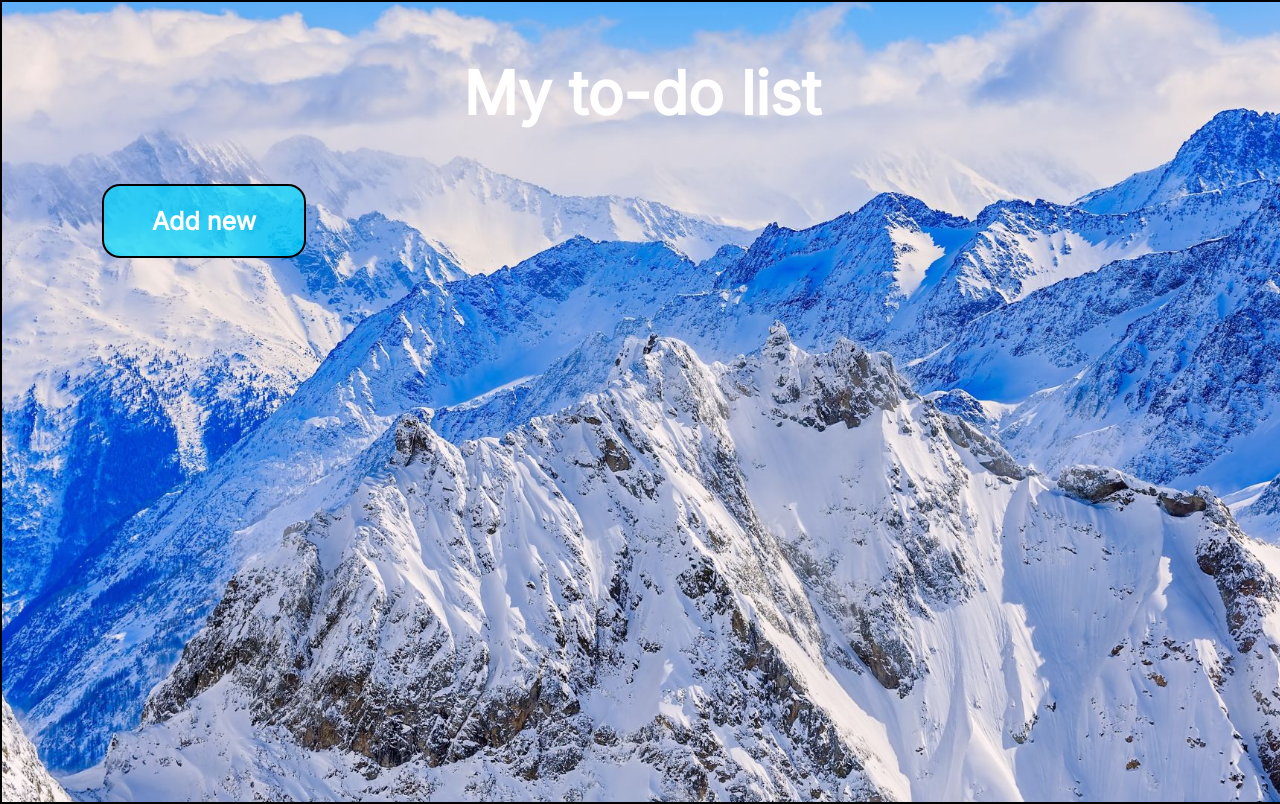
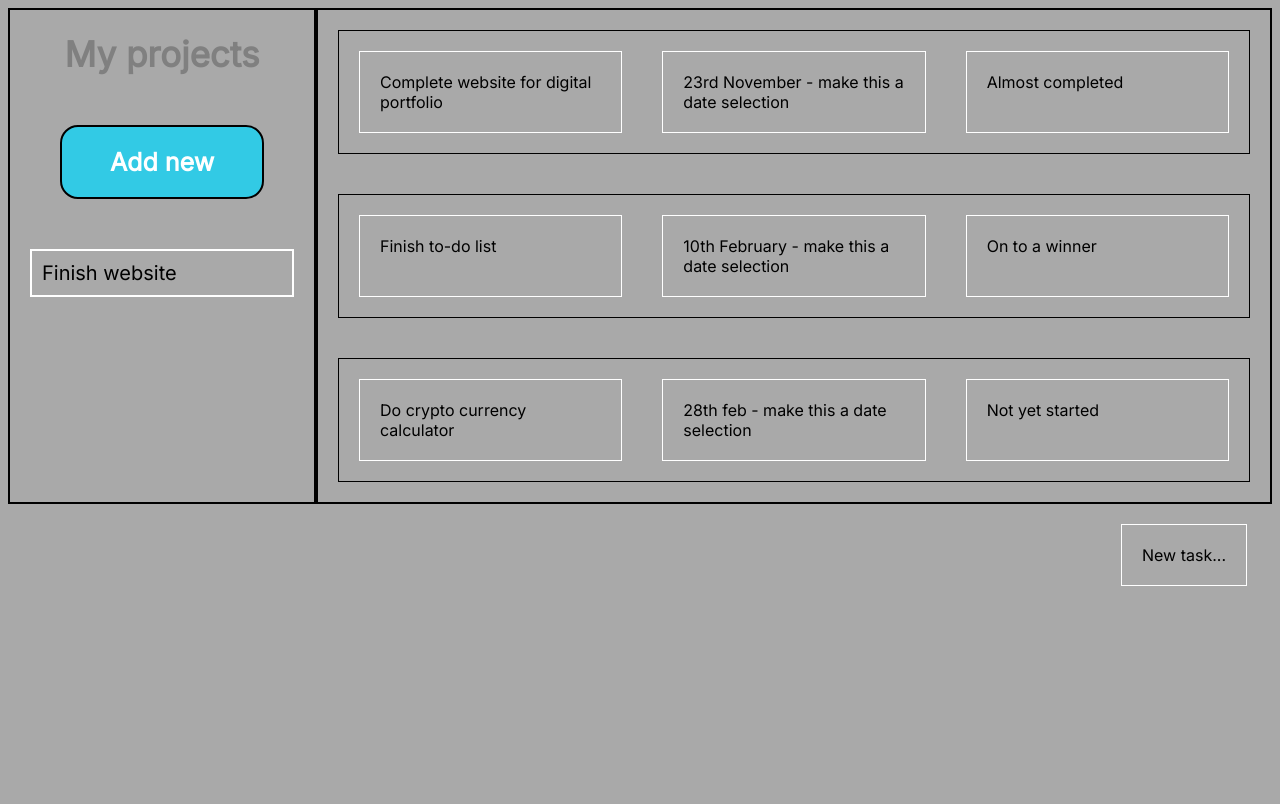
Before and after one commit to iainbrux/to-do.js, a plain HTML site: page index.html in a window 1280 px wide. Drawn offline with Linux system fonts and the light colour scheme.

Commit message:
app redesign

```diff
--- a/index.html
+++ b/index.html
@@ -10,16 +10,41 @@
 <body>
     <div class="content">
         <div class="container">
-            <header>
-                <h1>My to-do list</h1>
-            </header>
-            <section class="add-new">
-                <div class="title">Add new</div>
-            </section>
-            <section class="list">
+            <div class="side-bar">
+                <header>
+                    <h1>My projects</h1>
+                </header>
+                <section class="add-new">
+                    <div class="title">Add new</div>
+                </section>
+                <section class="projects">
+                    <div class="title">Finish website</div>
+                </section>
+            </div>
 
+            <section class="tasks">
+                <div class="task">
+                    <div class="description">Complete website for digital portfolio</div>
+                    <div class="due">23rd November - make this a date selection</div>
+                    <div class="status">Almost completed</div>
+                </div>
+                <div class="task">
+                    <div class="description">Finish to-do list</div>
+                    <div class="due">10th February - make this a date selection</div>
+                    <div class="status">On to a winner</div>
+                </div>
+                <div class="task">
+                    <div class="description">Do crypto currency calculator</div>
+                    <div class="due">28th feb - make this a date selection</div>
+                    <div class="status">Not yet started</div>
+                </div>
             </section>
         </div>
+
+        <section class="add-task">
+            <div class="new-task">New task...</div>
+        </section>
+
         <div class="bg-modal">
             <div class="modal-content">
                 <div class="x">+</div>
--- a/style.css
+++ b/style.css
@@ -1,18 +1,82 @@
 html,
 body {
-    padding: 0px;
-    margin: 0px;
     font-family: 'Inter', sans-serif;
-    background-image: url('./imgs/16932.jpg');
+    /* background-image: url('./imgs/16932.jpg'); */
+    background-color: darkgrey;
     background-size: cover;
-    overflow: hidden;
+}
+
+@media only screen and (max-width: 400px) {
+    .container {
+        flex-wrap: wrap;
+    }
+
+    .side-bar {
+        width: 100%;
+    }
+
+    .tasks {
+        width: 100%;
+    }
+
+    .task {
+        flex-wrap: wrap;
+    }
 }
 
 .content {
     display: block;
+}
+
+.container {
+    display: inline-flex;
+    width: 100%;
+}
+
+.side-bar {
     border: 2px solid black;
-    height: 100vh;
-    width: 100vw;
+}
+
+.tasks {
+    border: 2px solid black;
+    flex: 1;
+    display: flex;
+    flex-direction: column;
+}
+
+.task {
+    display: flex;
+    border: 1px solid black;
+    margin: 20px;
+}
+
+.task .description,
+.task .due,
+.task .status {
+    border: 1px solid white;
+    display: flex;
+    margin: 20px;
+    padding: 20px;
+    flex:1;
+}
+
+.projects .title {
+    border: 2px solid white;
+    padding: 10px;
+    font-size: 20px;
+    margin: 20px;
+}
+
+.add-task {
+    display: flex;
+    justify-content: flex-end;
+    margin-top: 20px;
+}
+
+.new-task {
+    border: 1px solid white;
+    padding: 20px;
+    margin-right: 25px;
 }
 
 .bg-modal {
@@ -24,6 +88,7 @@ body {
     width: 100vw;
     height: 100vh;
     top: 0;
+    left: 0;
 }
 
 .modal-content {
@@ -97,22 +162,17 @@ input[type="text"] {
 }
 
 header h1 {
-    font-size: 60px;
-    padding: 25px;
-    border-radius: 20px;
-    width: 400px;
-    display: flex;
-    justify-content: center;
-    margin: 30px auto;
-    color: white;
+    font-size: 35px;
+    color: grey;
     cursor: default;
+    text-align: center;
 }
 
 .add-new {
     border: 2px solid black;
     width: 200px;
     height: 70px;
-    margin-left: 100px;
+    margin: 50px;
     border-radius: 18px;
     display: flex;
     justify-content: center;
```
Also changed, not shown: main.js (+1 -1 lines).
